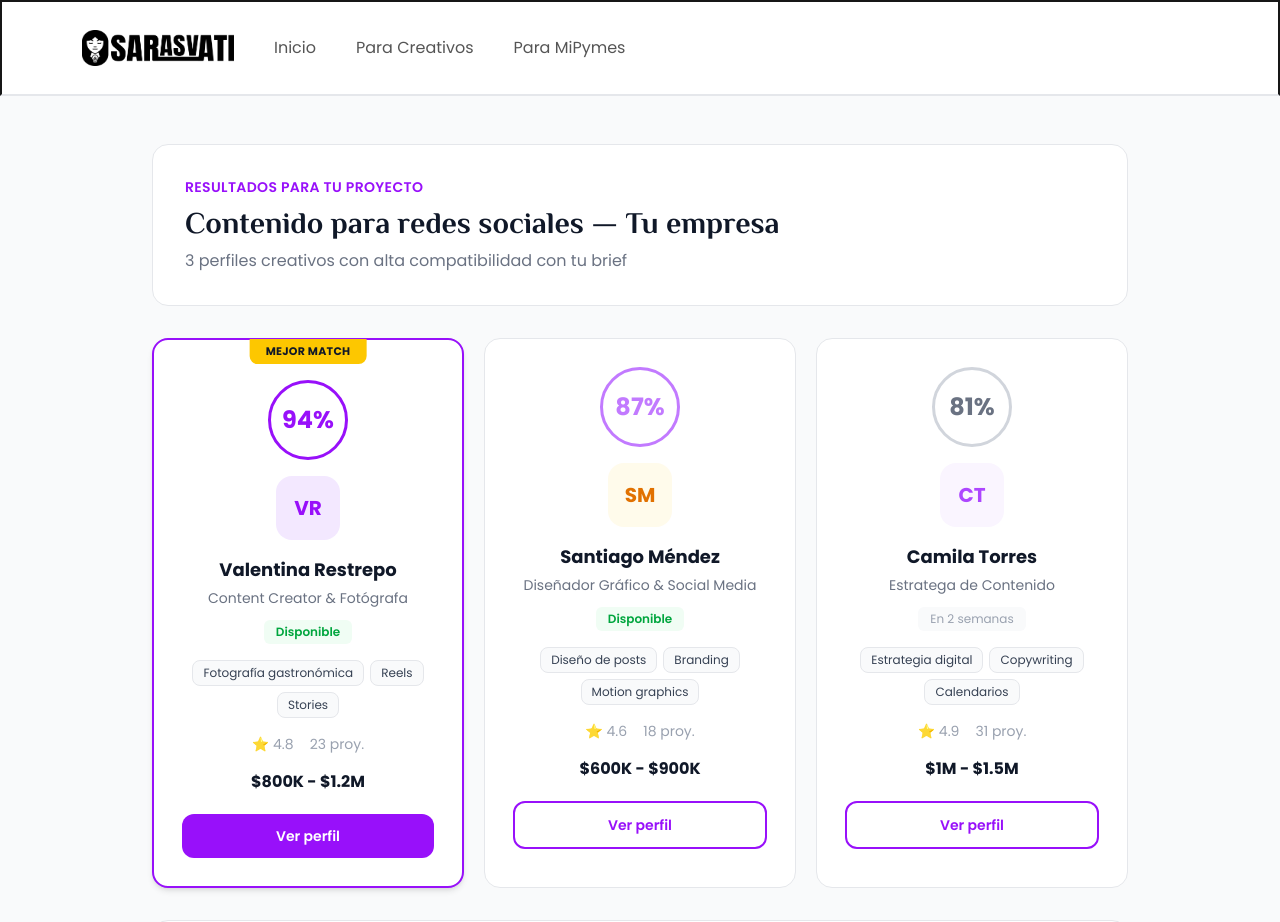
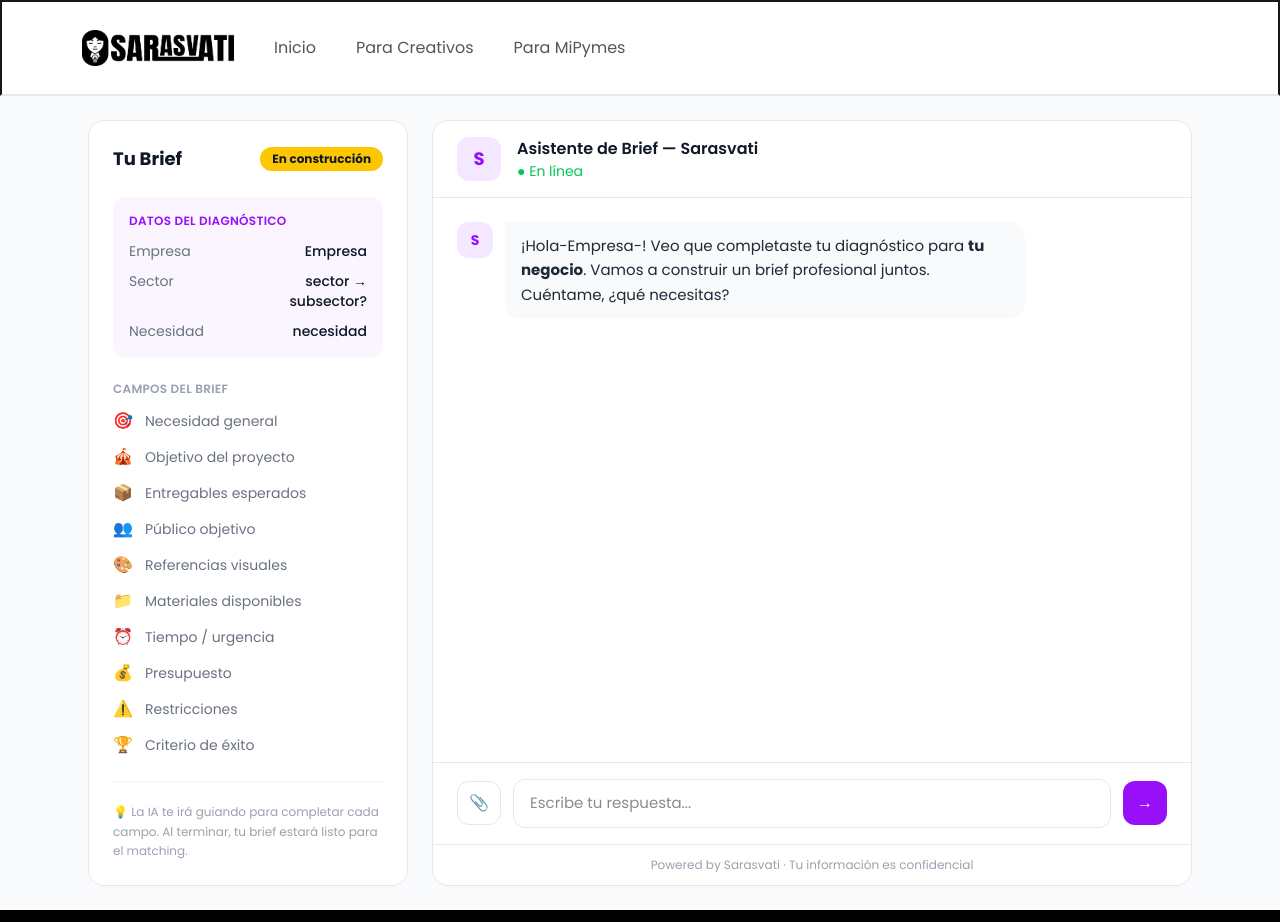
Before and after one commit to vomisa29/Sarasvati, a Next.js app: page /prueba in a window 1280 px wide. Shown: the top 922 px of the page. Built offline with nearby package versions, Linux system fonts and the light colour scheme.

Commit message:
Cambios Finales?

```diff
--- a/src/app/MiPyme/brief/[mipymeID]/page.tsx
+++ b/src/app/MiPyme/brief/[mipymeID]/page.tsx
@@ -16,6 +16,8 @@ export default function BriefPage(){
     ? JSON.parse(decodeURIComponent(data))
     : null;
 
+  console.log(dataMipyme);
+
   return (
     <BriefPageHandler id_mipyme={params.mipymeID} data={dataMipyme}/>
   )
--- a/src/app/prueba/page.tsx
+++ b/src/app/prueba/page.tsx
@@ -1,202 +1,152 @@
-export default function MatchResults() {
+// ─────────────────────────────────────────────────────────
+// COMPONENTE: PÁGINA DEL BRIEF ASISTIDO (React + TailwindCSS)
+// Ruta: /MiPyme/brief
+//
+// Es el wrapper visual alrededor del chatbot de Typebot.
+// Sidebar izquierdo con datos del diagnóstico + campos del brief.
+// Área derecha donde se embebe el chatbot.
+//
+// Props:
+//   userName,  diagnosticData, typebotUrl
+//
+// PARA EL INGENIERO:
+// - Reemplazar el contenido del chat area con el embed de Typebot
+//   (ya sea via iframe o Typebot React SDK: @typebot.io/react)
+// - Los datos de diagnosticData vienen del paso anterior
+// ─────────────────────────────────────────────────────────
 
-  // ─── DATOS DE EJEMPLO (reemplazar con datos reales del algoritmo) ───
-  const defaultMatches = [
-    {
-      id: "C01",
-      name: "Valentina Restrepo",
-      role: "Content Creator & Fotógrafa",
-      initials: "VR",
-      matchPercent: 94,
-      skills: ["Fotografía gastronómica", "Reels", "Stories"],
-      price: "$800K - $1.2M",
-      rating: 4.8,
-      projects: 23,
-      available: true,
-      isBest: true,
-      matchReasons: [
-        "Experiencia directa en tu sector",
-        "Estilo visual afín a lo que buscas",
-        "Dentro de tu rango de presupuesto",
-        "Disponible para empezar ya"
-      ]
-    },
-    {
-      id: "C02",
-      name: "Santiago Méndez",
-      role: "Diseñador Gráfico & Social Media",
-      initials: "SM",
-      matchPercent: 87,
-      skills: ["Diseño de posts", "Branding", "Motion graphics"],
-      price: "$600K - $900K",
-      rating: 4.6,
-      projects: 18,
-      available: true,
-      isBest: false,
-      matchReasons: [
-        "Perfil complementario a tu necesidad",
-        "Experiencia con MiPymes colombianas",
-        "Presupuesto competitivo"
-      ]
-    },
-    {
-      id: "C03",
-      name: "Camila Torres",
-      role: "Estratega de Contenido",
-      initials: "CT",
-      matchPercent: 81,
-      skills: ["Estrategia digital", "Copywriting", "Calendarios"],
-      price: "$1M - $1.5M",
-      rating: 4.9,
-      projects: 31,
-      available: false,
-      isBest: false,
-      matchReasons: [
-        "La mejor valorada de la plataforma",
-        "Experiencia en estrategia para tu sector",
-        "Disponible en 2 semanas"
-      ]
-    }
+export default function BriefPage() {
+  const sector = "sector";
+  const necesidad = "necesidad";
+  const subsector = "subsector?";
+
+  const briefFields = [
+    { icon: "🎯", label: "Necesidad general" },
+    { icon: "🎪", label: "Objetivo del proyecto" },
+    { icon: "📦", label: "Entregables esperados" },
+    { icon: "👥", label: "Público objetivo" },
+    { icon: "🎨", label: "Referencias visuales" },
+    { icon: "📁", label: "Materiales disponibles" },
+    { icon: "⏰", label: "Tiempo / urgencia" },
+    { icon: "💰", label: "Presupuesto" },
+    { icon: "⚠️", label: "Restricciones" },
+    { icon: "🏆", label: "Criterio de éxito" },
   ];
 
-  const profiles = defaultMatches;
-  const brief = { necesidad: "Contenido para redes sociales", sector: "Gastronomía → Restaurante" };
+  return (
+    <div className="min-h-screen bg-gray-50 font-['Poppins'] flex flex-col">
+      <div className="flex flex-1 max-w-6xl mx-auto w-full p-6 gap-6">
 
-  return (
-    <div className="min-h-screen bg-gray-50 font-['Poppins']">
-      <div className="max-w-5xl mx-auto px-6 py-12">
+        {/* ─── SIDEBAR ─── */}
+        <div className="hidden lg:block w-80 flex-shrink-0">
+          <div className="bg-white border border-gray-200 rounded-2xl p-6 sticky top-24">
+            <div className="flex items-center justify-between mb-6">
+              <h3 className="text-lg font-bold text-gray-900">Tu Brief</h3>
+              <span className="text-xs font-bold bg-yellow-400 text-gray-900 px-3 py-1 rounded-full">
+                En construcción
+              </span>
+            </div>
 
-        {/* Header */}
-        <div className="bg-white border border-gray-200 rounded-2xl p-8 mb-8">
-          <p className="text-sm font-semibold text-purple-600 tracking-wide uppercase mb-2">
-            Resultados para tu proyecto
-          </p>
-          <h1 className="font-['Philosopher'] text-2xl md:text-3xl font-bold text-gray-900 mb-2">
-            {brief.necesidad} — {"Tu empresa"}
-          </h1>
-          <p className="text-gray-500 text-base">
-            {profiles.length} perfiles creativos con alta compatibilidad con tu brief
-          </p>
+            {/* Datos del diagnóstico */}
+            <div className="bg-purple-50 rounded-xl p-4 mb-6">
+              <p className="text-xs text-purple-600 font-semibold uppercase tracking-wide mb-3">
+                Datos del diagnóstico
+              </p>
+              <div className="space-y-2.5 text-sm">
+                <div className="flex justify-between">
+                  <span className="text-gray-500">Empresa</span>
+                  <span className="text-gray-900 font-medium">{"Empresa"}</span>
+                </div>
+                <div className="flex justify-between">
+                  <span className="text-gray-500">Sector</span>
+                  <span className="text-gray-900 font-medium text-right max-w-[140px]">
+                    {sector}{subsector ? ` → ${subsector}` : ""}
+                  </span>
+                </div>
+                <div className="flex justify-between">
+                  <span className="text-gray-500">Necesidad</span>
+                  <span className="text-gray-900 font-medium text-right max-w-[140px]">{necesidad}</span>
+                </div>
+              </div>
+            </div>
+
+            {/* Campos del brief */}
+            <p className="text-xs text-gray-400 font-semibold uppercase tracking-wide mb-3">
+              Campos del brief
+            </p>
+            <div className="space-y-3">
+              {briefFields.map((f, i) => (
+                <div key={i} className="flex items-center gap-3">
+                  <span className="text-base">{f.icon}</span>
+                  <span className="text-sm text-gray-500">{f.label}</span>
+                </div>
+              ))}
+            </div>
+
+            <div className="mt-6 pt-5 border-t border-gray-100">
+              <p className="text-xs text-gray-400 leading-relaxed">
+                💡 La IA te irá guiando para completar cada campo. Al terminar, tu brief estará listo para el matching.
+              </p>
+            </div>
+          </div>
         </div>
 
-        {/* 3 Cards horizontales */}
-        <div className="grid grid-cols-1 md:grid-cols-3 gap-5 mb-8">
-          {profiles.map((p, i) => (
-            <div
-              key={p.id}
-              className={`relative bg-white rounded-2xl p-7 flex flex-col items-center text-center transition-shadow hover:shadow-lg ${
-                p.isBest
-                  ? "border-2 border-purple-600 shadow-md"
-                  : "border border-gray-200"
-              }`}
-            >
-              {/* Badge mejor match */}
-              {p.isBest && (
-                <div className="absolute -top-px left-1/2 -translate-x-1/2 bg-yellow-400 text-gray-900 text-[11px] font-bold px-4 py-1 rounded-b-lg tracking-wide">
-                  MEJOR MATCH
+        {/* ─── CHAT AREA ─── */}
+        <div className="flex-1 flex flex-col">
+          {/* Chat header */}
+          <div className="bg-white border border-gray-200 rounded-t-2xl px-6 py-4 flex items-center gap-4">
+            <div className="w-11 h-11 rounded-xl bg-purple-100 flex items-center justify-center">
+              {/* Reemplazar con <img src="/logo.png" className="h-7" /> */}
+              <span className="text-purple-600 font-bold text-lg">S</span>
+            </div>
+            <div>
+              <p className="font-semibold text-gray-900">Asistente de Brief — Sarasvati</p>
+              <p className="text-sm text-green-500">● En línea</p>
+            </div>
+          </div>
+
+          {/* Chat body - AQUÍ VA EL TYPEBOT */}
+          {/*
+            OPCIÓN A - iframe:
+            <iframe src={typebotUrl} className="w-full flex-1 min-h-[600px] border-0" />
+
+            OPCIÓN B - Typebot SDK (recomendado):
+            import { Standard } from "@typebot.io/react"
+            <Standard typebot="tu-typebot-id" style={{ width: "100%", height: "600px" }} />
+          */}
+          <div className="flex-1 bg-white border-x border-gray-200 min-h-[600px] flex flex-col">
+            {/* Mensaje de ejemplo - reemplazar con Typebot */}
+            <div className="flex-1 p-6 overflow-y-auto">
+              <div className="flex gap-3 mb-4 max-w-[80%]">
+                <div className="w-9 h-9 rounded-xl bg-purple-100 flex items-center justify-center flex-shrink-0">
+                  <span className="text-purple-600 font-bold text-sm">S</span>
                 </div>
-              )}
+                <div className="bg-gray-50 rounded-[4px_16px_16px_16px] px-4 py-3 text-[15px] text-gray-800 leading-relaxed">
+                  ¡Hola{"-Empresa-"}! Veo que completaste tu diagnóstico para <strong>{"tu negocio"}</strong>. Vamos a construir un brief profesional juntos. Cuéntame, ¿qué necesitas?
+                </div>
+              </div>
+            </div>
 
-              {/* Match circle */}
-              <div className={`w-20 h-20 rounded-full flex items-center justify-center mb-4 ${
-                p.isBest ? "mt-3" : ""
-              } ${
-                p.matchPercent >= 90
-                  ? "border-[3px] border-purple-600"
-                  : p.matchPercent >= 85
-                    ? "border-[3px] border-purple-400"
-                    : "border-[3px] border-gray-300"
-              }`}>
-                <span className={`text-2xl font-bold ${
-                  p.matchPercent >= 90 ? "text-purple-600" : p.matchPercent >= 85 ? "text-purple-400" : "text-gray-500"
-                }`}>
-                  {p.matchPercent}%
-                </span>
-              </div>
-
-              {/* Avatar */}
-              <div className={`w-16 h-16 rounded-2xl flex items-center justify-center text-xl font-bold mb-4 ${
-                i === 0 ? "bg-purple-100 text-purple-600"
-                : i === 1 ? "bg-amber-50 text-amber-600"
-                : "bg-purple-50 text-purple-500"
-              }`}>
-                {p.initials}
-              </div>
-
-              {/* Info */}
-              <h3 className="text-lg font-bold text-gray-900 mb-1">{p.name}</h3>
-              <p className="text-sm text-gray-500 mb-3">{p.role}</p>
-
-              {/* Disponibilidad */}
-              {p.available ? (
-                <span className="text-xs font-semibold text-green-600 bg-green-50 px-3 py-1 rounded-md mb-4">
-                  Disponible
-                </span>
-              ) : (
-                <span className="text-xs text-gray-400 bg-gray-50 px-3 py-1 rounded-md mb-4">
-                  En 2 semanas
-                </span>
-              )}
-
-              {/* Skills */}
-              <div className="flex flex-wrap gap-1.5 justify-center mb-4">
-                {p.skills.map(s => (
-                  <span key={s} className="bg-gray-50 border border-gray-200 rounded-lg px-2.5 py-1 text-xs text-gray-700">
-                    {s}
-                  </span>
-                ))}
-              </div>
-
-              {/* Stats */}
-              <div className="flex gap-4 text-sm text-gray-400 mb-4">
-                <span>⭐ {p.rating}</span>
-                <span>{p.projects} proy.</span>
-              </div>
-
-              {/* Precio */}
-              <p className="text-base font-bold text-gray-900 mb-5">{p.price}</p>
-
-              {/* CTA */}
-              <button
-                // onClick={() => onViewProfile?.(p.id)}
-                className={`w-full py-3 px-5 rounded-xl text-sm font-semibold transition-colors ${
-                  p.isBest
-                    ? "bg-purple-600 text-white hover:bg-purple-700"
-                    : "bg-white text-purple-600 border-2 border-purple-600 hover:bg-purple-50"
-                }`}
-              >
-                Ver perfil
+            {/* Input area */}
+            <div className="border-t border-gray-200 px-6 py-4 flex gap-3 items-center">
+              <button className="w-11 h-11 rounded-xl border border-gray-200 flex items-center justify-center text-gray-400 hover:bg-gray-50 flex-shrink-0">
+                📎
+              </button>
+              <input
+                type="text"
+                placeholder="Escribe tu respuesta..."
+                className="flex-1 border border-gray-200 rounded-xl px-4 py-3 text-[15px] focus:border-purple-500 focus:outline-none"
+              />
+              <button className="w-11 h-11 rounded-xl bg-purple-600 text-white flex items-center justify-center hover:bg-purple-700 flex-shrink-0">
+                →
               </button>
             </div>
-          ))}
-        </div>
+          </div>
 
-        {/* Transparencia del matching */}
-        <div className="bg-white border border-gray-200 rounded-2xl p-7">
-          <h3 className="font-semibold text-gray-900 text-base mb-4">¿Por qué estos perfiles?</h3>
-          <p className="text-gray-500 text-sm leading-relaxed mb-5">
-            Nuestro algoritmo analizó tu brief y cruzó tu necesidad, sector, estilo visual, presupuesto y plazo con los perfiles de nuestra base de creativos verificados. Cada porcentaje refleja qué tan bien se alinea ese creativo con lo que necesitas.
-          </p>
-
-          {/* Razones por perfil */}
-          <div className="space-y-4">
-            {profiles.map(p => (
-              <div key={p.id} className="flex items-start gap-4 p-4 bg-gray-50 rounded-xl">
-                <div className={`w-10 h-10 rounded-lg flex items-center justify-center text-sm font-bold flex-shrink-0 ${
-                  p.isBest ? "bg-purple-100 text-purple-600" : "bg-gray-100 text-gray-500"
-                }`}>
-                  {p.matchPercent}%
-                </div>
-                <div>
-                  <p className="font-semibold text-gray-900 text-sm mb-1">{p.name}</p>
-                  <div className="flex flex-wrap gap-x-4 gap-y-1">
-                    {p.matchReasons.map((r, idx) => (
-                      <span key={idx} className="text-xs text-gray-500">✓ {r}</span>
-                    ))}
-                  </div>
-                </div>
-              </div>
-            ))}
+          <div className="bg-white border border-gray-200 rounded-b-2xl px-6 py-3 text-center">
+            <p className="text-xs text-gray-400">
+              Powered by Sarasvati · Tu información es confidencial
+            </p>
           </div>
         </div>
       </div>
--- a/src/shared/pages/matchingPage.tsx
+++ b/src/shared/pages/matchingPage.tsx
@@ -50,7 +50,7 @@ export default function MatchingPage({ data, Id , infoMipyme}: MatchingProps){
     <div className="relative bg-indigo-50 min-h-screen">
 
       <div className="pt-6 pb-6 mb-8 ml-30 mr-30">
-        <HeaderResultado/>
+        <HeaderResultado objetivo={infoMipyme.Objetivo[0]} empresa={infoMipyme.Empresa}/>
 
 
         <div className="flex grid grid-flow-col grid-rows-1 justify-center gap-15 pb-4">
--- a/src/shared/ui/HeaderResultado.tsx
+++ b/src/shared/ui/HeaderResultado.tsx
@@ -1,11 +1,16 @@
-export default function HeaderResultado(){
+type props ={
+  objetivo:string;
+  empresa:string
+}
+
+export default function HeaderResultado(item: props){
     return (
         <div className="bg-white border border-gray-200 rounded-2xl p-8 mb-8">
           <p className="text-sm font-semibold text-purple-600 tracking-wide uppercase mb-2">
             Resultados para tu proyecto
           </p>
           <h1 className="font-['Philosopher'] text-2xl md:text-3xl font-bold text-gray-900 mb-2">
-            {"Objetivo"} — {"Tu empresa"}
+            {item.objetivo} — {item.empresa}
           </h1>
           <p className="text-gray-500 text-base">
             3 perfiles creativos con alta compatibilidad con tu brief
--- /dev/null
+++ b/src/shared/ui/SideChatbot.tsx
@@ -0,0 +1,51 @@
+import ChatBot from "@/modules/chatbot/ChatBot";
+import { useRouter } from "next/navigation";
+
+type props = {
+    id_mipyme:string,
+    data: {
+      Empresa: string,
+      Plazo: string[],
+      "Apoyo creativo": string
+    }
+}
+
+export default function SideChatbot(item:props){
+
+    const router = useRouter();
+
+    function changePage(){
+      const dataJSON = encodeURIComponent(
+        JSON.stringify(item.data)
+      );
+
+      router.push(`/MiPyme/matching/${item.id_mipyme}?data=${dataJSON}`);
+    }
+
+    return (
+        <div className="flex-1 flex flex-col">
+          {/* Chat header */}
+          <div className="bg-white border border-gray-200 rounded-t-2xl px-6 py-4 flex items-center gap-4">
+            <div className="w-11 h-11 rounded-xl bg-purple-100 flex items-center justify-center">
+              {/* Reemplazar con <img src="/logo.png" className="h-7" /> */}
+              <span className="text-purple-600 font-bold text-lg">S</span>
+            </div>
+            <div>
+              <p className="font-semibold text-gray-900">Asistente de Brief — Sarasvati</p>
+              <p className="text-sm text-green-500">● En línea</p>
+            </div>
+          </div>
+
+          <ChatBot data={item.data}/>
+
+          <div className="bg-white border border-gray-200 rounded-b-2xl px-6 py-3 text-center">
+            <p className="text-xs text-gray-400 pb-5">
+              Powered by Sarasvati · Tu información es confidencial
+            </p>
+            <button onClick={changePage} className="bg-primary p-3 rounded-md">
+                Finalizar Brief
+            </button>
+          </div>
+        </div>
+    )
+}
--- /dev/null
+++ b/src/shared/ui/SidebarBrief.tsx
@@ -0,0 +1,81 @@
+type props = {
+    empresa:string,
+    sector: string,
+    necesidad: string,
+}
+
+
+export default function SidebarBrief(item:props){
+
+    const empresa = item.empresa;
+    const sector = item.sector;
+    const necesidad = item.necesidad;
+
+    const briefFields = [
+        { icon: "🎯", label: "Necesidad general" },
+        { icon: "🎪", label: "Objetivo del proyecto" },
+        { icon: "📦", label: "Entregables esperados" },
+        { icon: "👥", label: "Público objetivo" },
+        { icon: "🎨", label: "Referencias visuales" },
+        { icon: "📁", label: "Materiales disponibles" },
+        { icon: "⏰", label: "Tiempo / urgencia" },
+        { icon: "💰", label: "Presupuesto" },
+        { icon: "⚠️", label: "Restricciones" },
+        { icon: "🏆", label: "Criterio de éxito" },
+    ];
+
+    return(
+        <div className="hidden lg:block w-80 flex-shrink-0">
+          <div className="bg-white border border-gray-200 rounded-2xl p-6 sticky top-24">
+            <div className="flex items-center justify-between mb-6">
+              <h3 className="text-lg font-bold text-gray-900">Tu Brief</h3>
+              <span className="text-xs font-bold bg-yellow-400 text-gray-900 px-3 py-1 rounded-full">
+                En construcción
+              </span>
+            </div>
+
+            {/* Datos del diagnóstico */}
+            <div className="bg-purple-50 rounded-xl p-4 mb-6">
+              <p className="text-xs text-purple-600 font-semibold uppercase tracking-wide mb-3">
+                Datos del diagnóstico
+              </p>
+              <div className="space-y-2.5 text-sm">
+                <div className="flex justify-between">
+                  <span className="text-gray-500">Empresa</span>
+                  <span className="text-gray-900 font-medium">{empresa}</span>
+                </div>
+                <div className="flex justify-between">
+                  <span className="text-gray-500">Sector</span>
+                  <span className="text-gray-900 font-medium text-right max-w-[140px]">
+                    {sector}
+                  </span>
+                </div>
+                <div className="flex justify-between">
+                  <span className="text-gray-500">Necesidad</span>
+                  <span className="text-gray-900 font-medium text-right max-w-[140px]">{necesidad}</span>
+                </div>
+              </div>
+            </div>
+
+            {/* Campos del brief */}
+            <p className="text-xs text-gray-400 font-semibold uppercase tracking-wide mb-3">
+              Campos del brief
+            </p>
+            <div className="space-y-3">
+              {briefFields.map((f, i) => (
+                <div key={i} className="flex items-center gap-3">
+                  <span className="text-base">{f.icon}</span>
+                  <span className="text-sm text-gray-500">{f.label}</span>
+                </div>
+              ))}
+            </div>
+
+            <div className="mt-6 pt-5 border-t border-gray-100">
+              <p className="text-xs text-gray-400 leading-relaxed">
+                💡 La IA te irá guiando para completar cada campo. Al terminar, tu brief estará listo para el matching.
+              </p>
+            </div>
+          </div>
+        </div>
+    )
+}
```
Also changed, not shown: src/shared/pages/briefPageHandler.tsx (+9 -26 lines).
